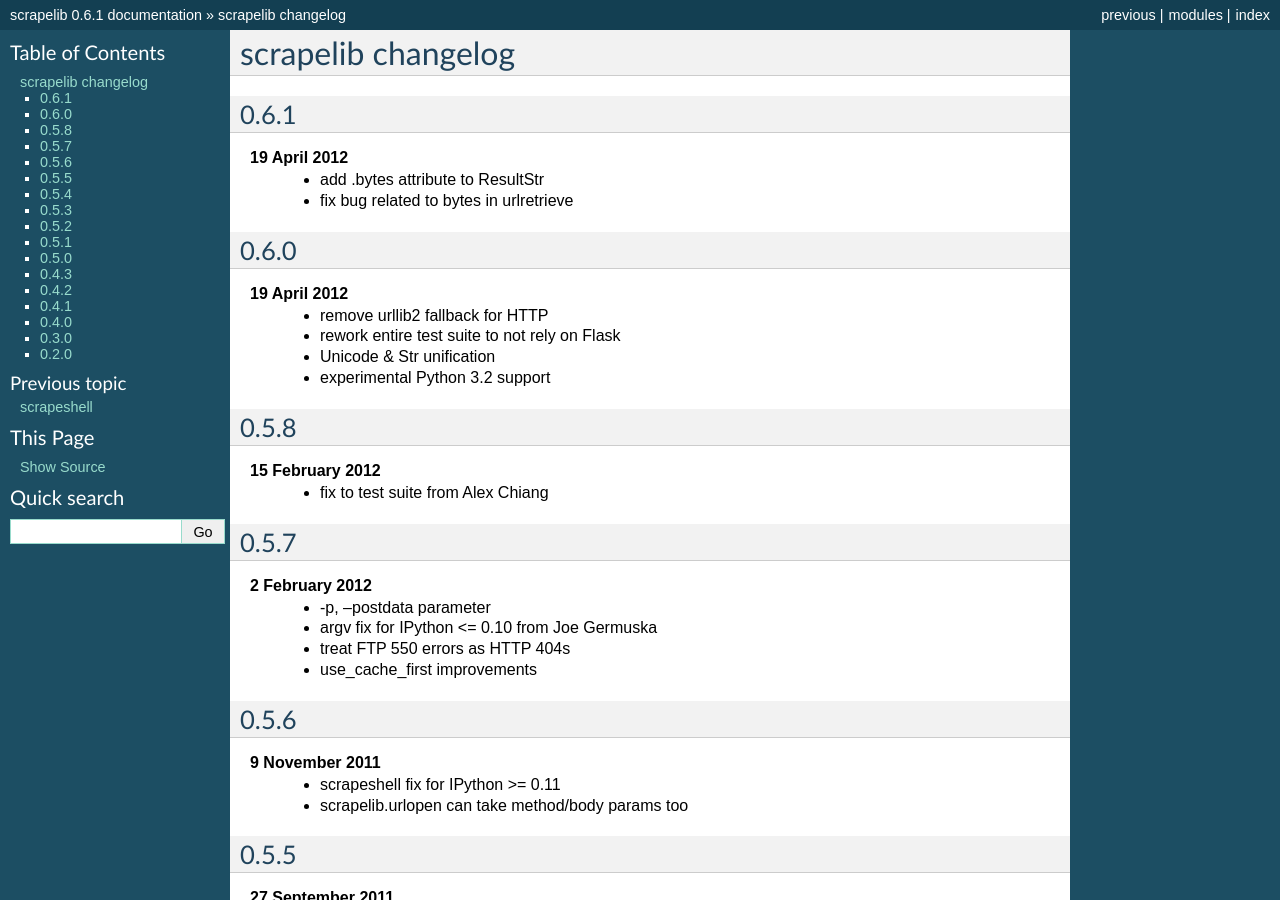
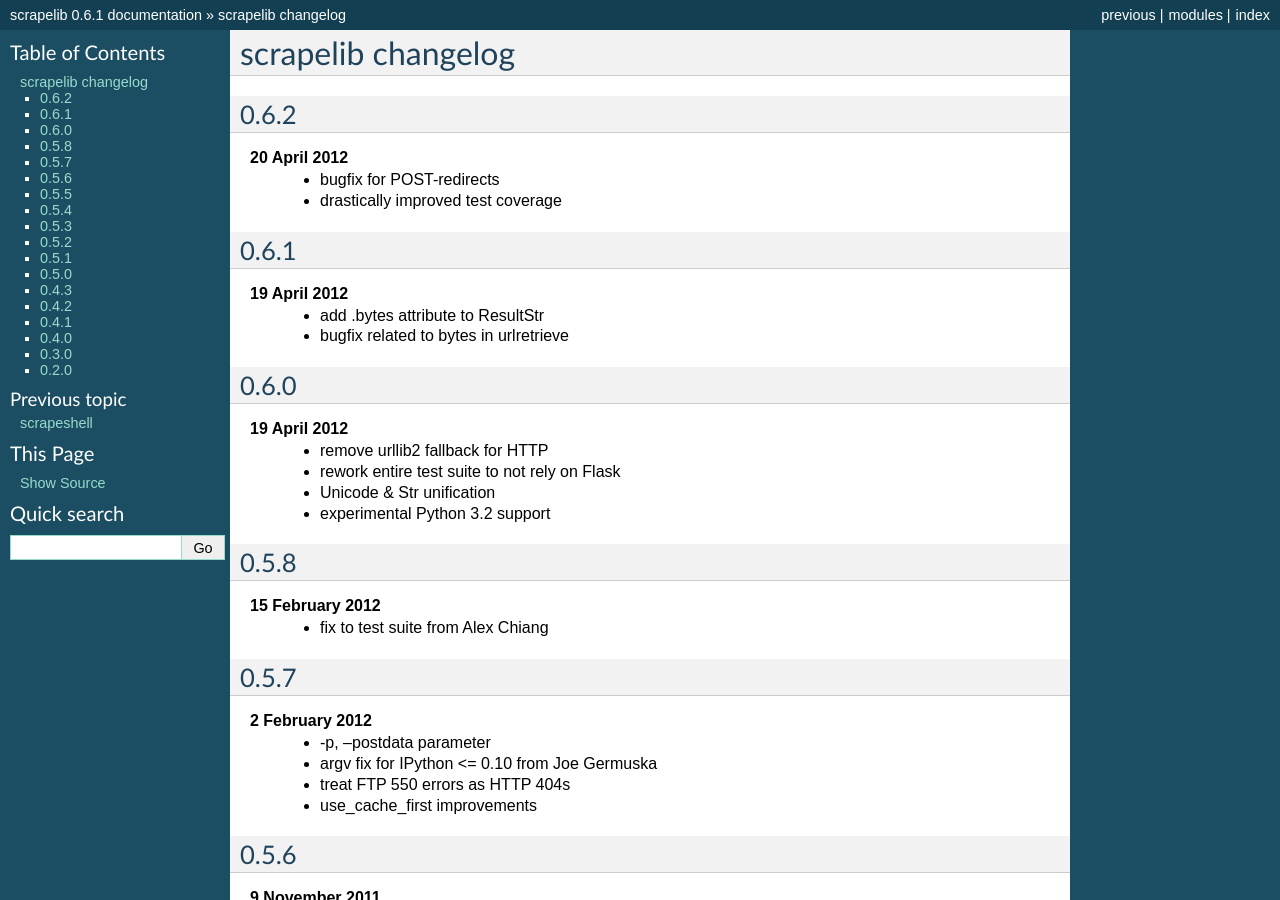
Before and after one commit to jamesturk/scrapelib, a Sphinx documentation site: the page built from docs/changelog.rst, in a window 1280 px wide and 900 px high. Built offline with Sphinx 7.4.7, drawn with Linux system fonts in a browser that asks for light colours.

Commit message:
write bytes to file on error

```diff
--- a/docs/changelog.rst
+++ b/docs/changelog.rst
@@ -1,11 +1,17 @@
 scrapelib changelog
 ===================
+
+0.6.2
+-----
+**20 April 2012**
+    * bugfix for POST-redirects
+    * drastically improved test coverage
 
 0.6.1
 -----
 **19 April 2012**
     * add .bytes attribute to ResultStr
-    * fix bug related to bytes in urlretrieve
+    * bugfix related to bytes in urlretrieve
 
 0.6.0
 -----
--- a/scrapelib.py
+++ b/scrapelib.py
@@ -602,7 +602,7 @@
 
         out = {'exception': repr(exception),
                'url': url,
-               'body': body,
+               'body': body.bytes,
                'when': str(datetime.datetime.now())}
 
         base_path = os.path.join(self.error_dir, url.replace('/', ','))
```
